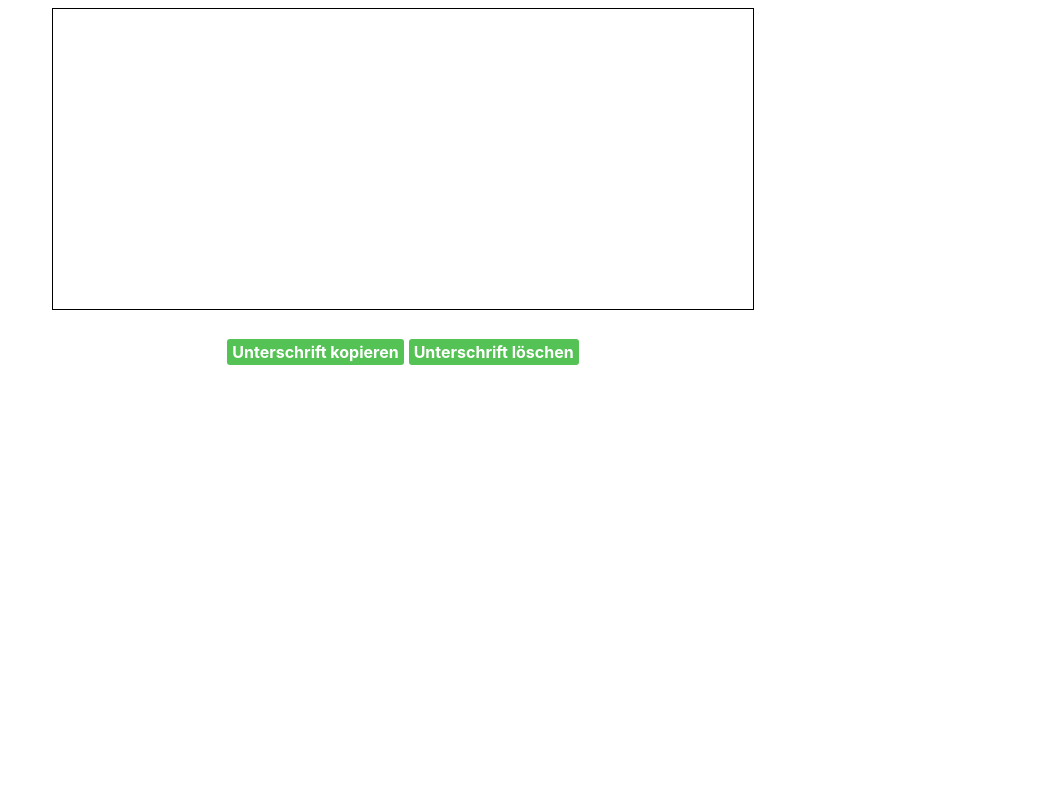
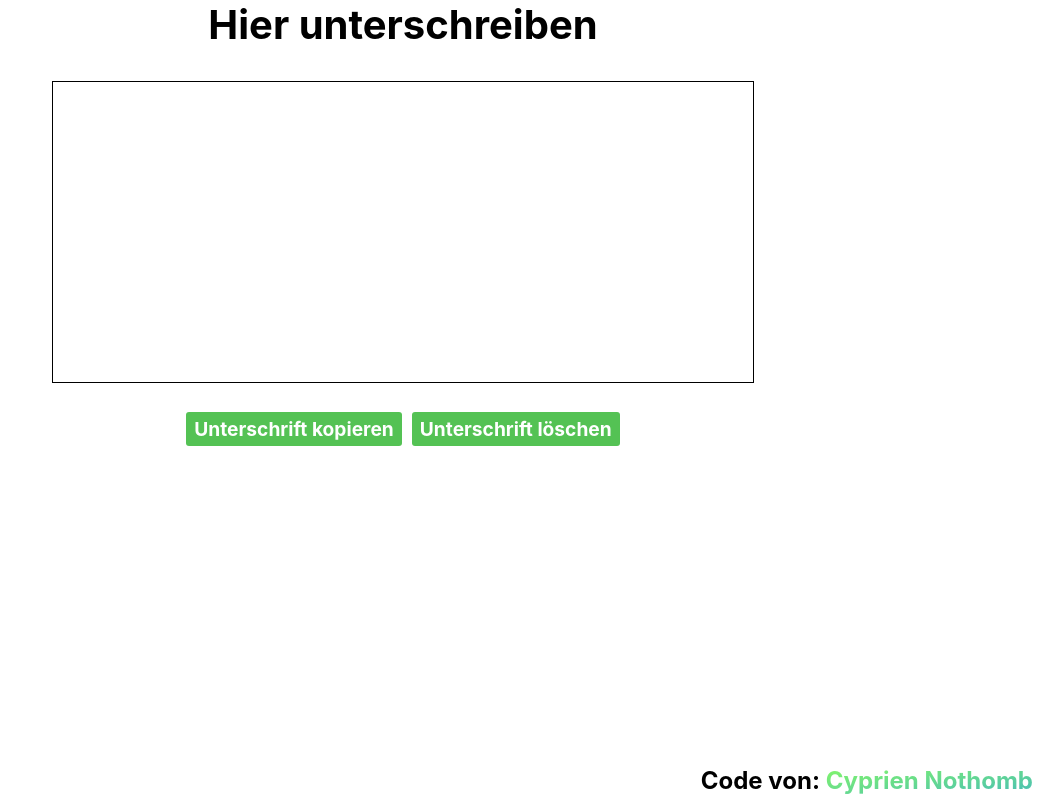
Before and after one commit to underscoreC/signature-tool, a plain HTML site: page index.html in a window 1280 px wide. Shown: the whole page, without its empty margins (237-1280 px from the left). Drawn offline with Linux system fonts and the light colour scheme.

Commit message:
Visual upgrades

```diff
--- a/index.html
+++ b/index.html
@@ -3,8 +3,10 @@
   <link rel="stylesheet" href="style.css">
   <script src="signature-field.js"></script>
   <title>Unterschrift Tool - Cyprien Nothomb</title>
+  <link rel="shortcut icon" type="image/x-icon" href="https://hcm4all.de/favicon.png">
 </head>
 <body>
+  <h1>Hier unterschreiben</h1>
   <div class="sign-container">
     <canvas id="sign-field" width="700" height="300"></canvas>
   </div>
@@ -12,5 +14,6 @@
     <a href="#" id="copy-signature">Unterschrift kopieren</a>
     <a href="#" id="clear-signature">Unterschrift löschen</a>
   </div>
+  <h2>Code von: <span>Cyprien Nothomb</span></h2>
 </body>
 </html>
--- a/signature-field.js
+++ b/signature-field.js
@@ -62,6 +62,8 @@ window.addEventListener('load', function() {
   copyButton.addEventListener('click', () => {
     console.log('Code copied!');
     navigator.clipboard.writeText(`<html><img src=\"${signField.toDataURL()}\"></html>`);
+    copyButton.innerHTML = "Unterschrift kopiert!";
+    this.setTimeout(window.close, 500);
   });
 
   const clearButton = this.document.getElementById('clear-signature');
--- a/style.css
+++ b/style.css
@@ -1,5 +1,38 @@
+* {
+  font-family: -apple-system, BlinkMacSystemFont, "Segoe UI", Roboto, Helvetica, sans-serif;
+  margin: 0;
+  padding: 0;
+}
+
+h1 {
+  font-size: 2.5em;
+  text-align: center;
+}
+
+h2 {
+  font-size: 1.5em;
+  position: fixed;
+  bottom: 5px;
+  right: 10px;
+}
+
+span {
+  -webkit-background-clip: text;
+  background-clip: text;
+  color: transparent;
+  background-image: linear-gradient(to bottom right, #5bff97, #5bb3df);
+  animation: woo 3s infinite both;
+}
+
+@keyframes woo {
+  to {
+    filter: hue-rotate(360deg);
+  }
+}
+
 div.sign-container {
   text-align: center;
+  margin-top: 2em;
 }
 
 #sign-field {
@@ -12,16 +45,15 @@ div.button-container {
   display: flex;
   width: 100%;
   justify-content: center;
-  column-gap: 5px;
+  column-gap: 10px;
 }
 
 div.button-container a {
   text-decoration: none;
-  font-family: -apple-system, BlinkMacSystemFont, "Segoe UI", Roboto, Helvetica, sans-serif;
   font-weight: bold;
   color: white;
   background-color: rgb(84, 194, 84);
   border-radius: 3px;
-  padding: 3px 5px;
-  font-size: 1em;
+  padding: 5px 8px;
+  font-size: 1.2em;
 }
```
